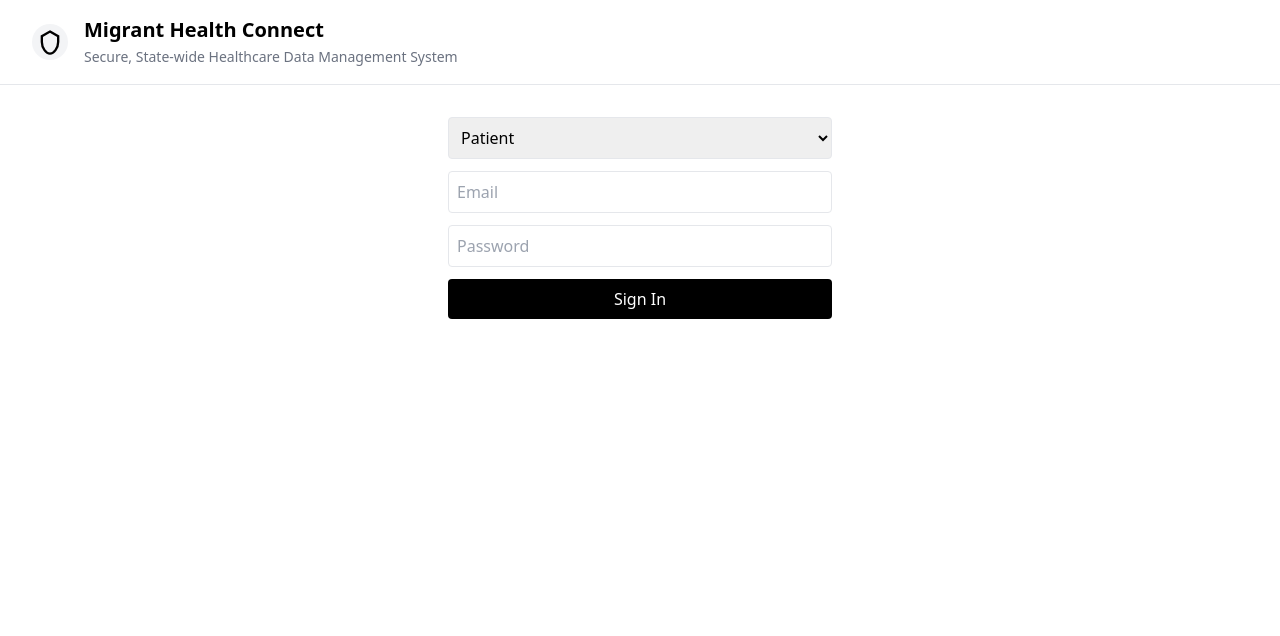
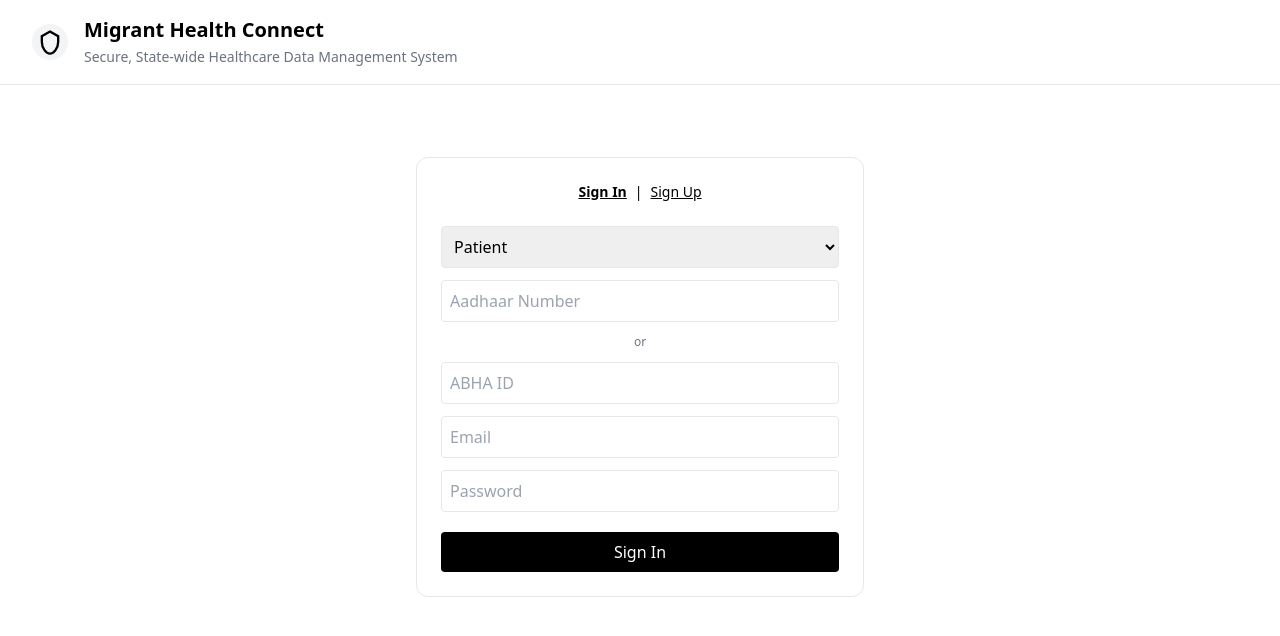
Before and after one commit to ArjunKante/migrant-health-connect, a React (Vite) app: page / in a window 1280 px wide. Shown: the top 636 px of the page. Built offline with nearby package versions, Linux system fonts and the light colour scheme.

Commit message:
Describe your changes here

```diff
--- a/src/components/LoginScreen.tsx
+++ b/src/components/LoginScreen.tsx
@@ -7,78 +7,192 @@ const roles = [
   { label: "Government", value: "government" },
 ];
 
-// Demo user list is simplified for brevity
-const demoUsers: (UserType & { password: string })[] = [
-  {
-    id: "P123",
-    name: "Priya Krishnan",
-    role: "patient",
-    email: "priya@email.com",
-    password: "priyapass",
-  },
-  {
-    id: "H001",
-    name: "Dr. Rajesh Kumar",
-    role: "hospital",
-    email: "rajesh@hospital.com",
-    password: "hospitalpass",
-  },
-  {
-    id: "G001",
-    name: "Health Analytics Officer",
-    role: "government",
-    email: "analytics@gov.in",
-    password: "govpass",
-  },
-];
+type EmergencyContact = {
+  name: string;
+  phone: string;
+  relationship: string;
+};
 
 export function LoginScreen({ onLogin }: { onLogin: (u: UserType) => void }) {
+  const [activeTab, setActiveTab] = useState<"signin" | "signup">("signin");
   const [role, setRole] = useState(roles[0].value);
+
+  // Shared fields
+  const [aadhaar, setAadhaar] = useState("");
+  const [abha, setAbha] = useState("");
   const [email, setEmail] = useState("");
   const [password, setPassword] = useState("");
+
+  // Signup only
+  const [emergencyContact, setEmergencyContact] = useState<EmergencyContact>({
+    name: "",
+    phone: "",
+    relationship: "",
+  });
+
   const [error, setError] = useState("");
 
   function handleSignIn(e: React.FormEvent) {
     e.preventDefault();
-    const user = demoUsers.find(u => u.role === role && u.email === email);
-    if (!user) {
-      setError("User not found.");
+    setError("");
+    if (!(aadhaar || abha)) {
+      setError("Please enter either Aadhaar or ABHA ID.");
       return;
     }
-    if (user.password !== password) {
-      setError("Incorrect password.");
+    if (!email || !password) {
+      setError("Email and password required.");
       return;
     }
+    onLogin({
+      id: aadhaar || abha,
+      name: "User",
+      role: role as UserType["role"],
+      email,
+      aadhaar,
+      abhaId: abha,
+    });
+  }
+
+  function handleSignUp(e: React.FormEvent) {
+    e.preventDefault();
     setError("");
-    onLogin(user);
+    if (!(aadhaar || abha)) {
+      setError("Please enter either Aadhaar or ABHA ID.");
+      return;
+    }
+    if (!email || !password) {
+      setError("Email and password required.");
+      return;
+    }
+    // Simulate signup - you could add more logic here
+    onLogin({
+      id: aadhaar || abha,
+      name: "User",
+      role: role as UserType["role"],
+      email,
+      aadhaar,
+      abhaId: abha,
+      emergencyContact: emergencyContact.name
+        ? emergencyContact
+        : undefined,
+    });
   }
 
   return (
-    <form onSubmit={handleSignIn} className="max-w-sm mx-auto flex flex-col gap-3">
-      <select value={role} onChange={e => setRole(e.target.value)} className="border rounded p-2">
+    <div className="flex flex-col items-center justify-center min-h-[60vh]">
+      <div className="w-full max-w-md mt-10">
+        <div className="bg-white rounded-xl border p-6">
+          <div className="flex gap-2 mb-6 justify-center text-sm">
+            <button
+              className={`underline ${activeTab === "signin" ? "font-bold" : ""}`}
+              onClick={() => setActiveTab("signin")}
+            >
+              Sign In
+            </button>
+            <span>|</span>
+            <button
+              className={`underline ${activeTab === "signup" ? "font-bold" : ""}`}
+              onClick={() => setActiveTab("signup")}
+            >
+              Sign Up
+            </button>
+          </div>
+          <form
+            onSubmit={activeTab === "signin" ? handleSignIn : handleSignUp}
+            className="flex flex-col gap-3"
+          >
+            <select
+              className="border rounded p-2"
+              value={role}
+              onChange={e => setRole(e.target.value)}
+            >
               {roles.map(r => (
-          <option key={r.value} value={r.value}>{r.label}</option>
+                <option key={r.value} value={r.value}>
+                  {r.label}
+                </option>
               ))}
             </select>
             <input
+              className="border rounded p-2"
+              type="text"
+              placeholder="Aadhaar Number"
+              value={aadhaar}
+              maxLength={12}
+              onChange={e => setAadhaar(e.target.value.replace(/\D/g, ""))}
+            />
+            <div className="text-center text-xs text-gray-500">or</div>
+            <input
+              className="border rounded p-2"
+              type="text"
+              placeholder="ABHA ID"
+              value={abha}
+              onChange={e => setAbha(e.target.value)}
+            />
+            <input
+              className="border rounded p-2"
               type="email"
               placeholder="Email"
               value={email}
+              onChange={e => setEmail(e.target.value)}
               required
-        onChange={e => setEmail(e.target.value)}
-        className="border rounded p-2"
             />
             <input
+              className="border rounded p-2"
               type="password"
               placeholder="Password"
               value={password}
+              onChange={e => setPassword(e.target.value)}
               required
-        onChange={e => setPassword(e.target.value)}
-        className="border rounded p-2"
             />
-      {error && <div className="text-red-500">{error}</div>}
-      <button type="submit" className="bg-black text-white rounded p-2">Sign In</button>
+
+            {/* Emergency contact fields for Sign Up only */}
+            {activeTab === "signup" && (
+              <fieldset className="border rounded p-3">
+                <legend className="text-xs font-semibold text-gray-600">
+                  Emergency Contact (Optional)
+                </legend>
+                <input
+                  className="border rounded p-2 mt-2 mb-1 w-full"
+                  type="text"
+                  placeholder="Name"
+                  value={emergencyContact.name}
+                  onChange={e =>
+                    setEmergencyContact(c => ({ ...c, name: e.target.value }))
+                  }
+                />
+                <input
+                  className="border rounded p-2 mb-1 w-full"
+                  type="tel"
+                  placeholder="Phone"
+                  value={emergencyContact.phone}
+                  onChange={e =>
+                    setEmergencyContact(c => ({ ...c, phone: e.target.value.replace(/\D/g, "") }))
+                  }
+                />
+                <input
+                  className="border rounded p-2 w-full"
+                  type="text"
+                  placeholder="Relationship"
+                  value={emergencyContact.relationship}
+                  onChange={e =>
+                    setEmergencyContact(c => ({ ...c, relationship: e.target.value }))
+                  }
+                />
+              </fieldset>
+            )}
+
+            {error && <div className="text-red-500 text-sm">{error}</div>}
+            <button
+              type="submit"
+              className="bg-black text-white rounded p-2 mt-2"
+            >
+              {activeTab === "signin" ? "Sign In" : "Sign Up"}
+            </button>
           </form>
+        </div>
+      </div>
+    </div>
   );
 }
+
 export default LoginScreen;
```
Lines whose indentation alone changed are shown as unchanged.
